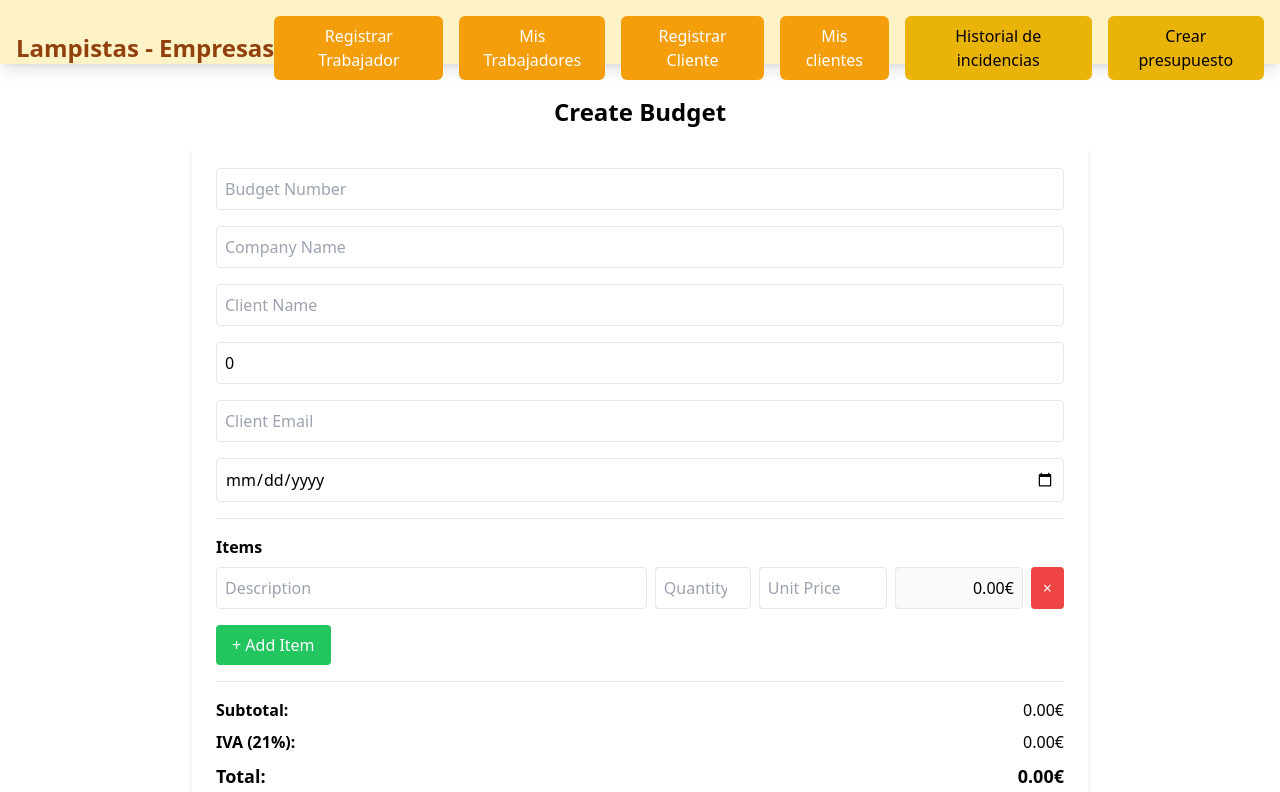
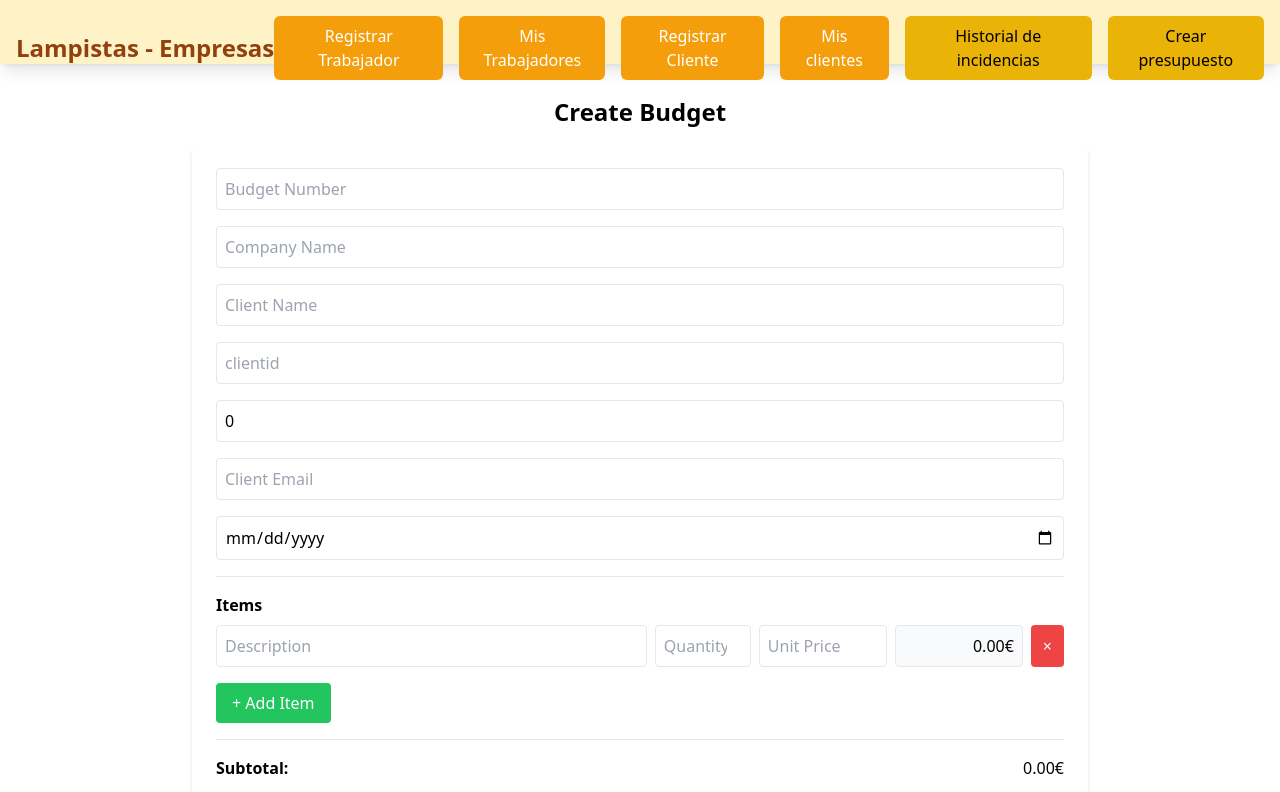
Before and after one commit to manuelguirado/lampistas, a React (Vite) app in the folder lampistas/: page /company/crear-presupuesto in a window 1280 px wide. Shown: the top 792 px of the page. Built offline with nearby package versions, Linux system fonts and the light colour scheme; sample sign-in values are in the browser's storage.

Commit message:
feat: add budget creation functionality with form handling and item management

```diff
--- a/lampistas/package.json
+++ b/lampistas/package.json
@@ -16,7 +16,8 @@
     "react": "^19.2.0",
     "react-dom": "^19.2.0",
     "react-router": "^7.9.5",
-    "react-router-dom": "^7.9.5"
+    "react-router-dom": "^7.9.5",
+    "zod-schema": "^0.0.1"
   },
   "devDependencies": {
     "@eslint/js": "^9.39.1",
--- a/lampistas/src/pages/companies/createBudget.tsx
+++ b/lampistas/src/pages/companies/createBudget.tsx
@@ -1,44 +1,84 @@
 import BudgetPDFButton from "./components/budgetPDFButton";
 import Header from '../companies/components/header';
 import { useState } from 'react';
+import type { ItemType } from '../../types/itemType';
+import type { FormData } from '../../types/formData';
+import { useNavigate } from "react-router";
 
-type Item = {
-    description: string;
-    quantity: number;
-    unitPrice: number;
-};
 
-type FormData = {
-    clientName: string;
-    clientEmail: string;
-    clientID: number;
-    date: string;
-    items: Item[];
-    budgetNumber: string;
-    companyName: string;
-    incidentID: number;
-};
+
 
 function CreateBudget() {
+    const navigate = useNavigate();
     const [formData, setFormData] = useState<FormData>({
         incidentID : 0,
         clientName: "",
         clientEmail: "",
         clientID: 0,
         date: "",
-        items: [{ description: "", quantity: 0, unitPrice: 0 }],
+        items: [{ description: "", quantity: 0, unitPrice: 0, total: 0 }],
         budgetNumber: "",
         companyName: "",
+        subtotal: 0,
+        tax: 0,
+        totalAmmount: 0
     });
+    function handleSubmit(event: React.FormEvent<HTMLFormElement>) {
+        event.preventDefault();
+        const token = localStorage.getItem('companyToken');
+
+        const { itemsWithTotal, subtotal, tax, total } = calculateTotals();
+
+        fetch('http://localhost:3000/company/CreateBudget', {
+            method: 'POST',
+            headers: {
+                'Content-Type': 'application/json',
+                'Authorization': `Bearer ${token}`
+            },
+            body: JSON.stringify({
+                budgetNumber: formData.budgetNumber,
+                userID: formData.clientID,
+                items: itemsWithTotal,
+                subtotal: subtotal,
+                tax: tax,
+                totalAmount: total,
+                incidentID: formData.incidentID || undefined,
+                description: `Presupuesto ${formData.budgetNumber} para ${formData.clientName}`,
+            }),
+        })
+        .then((response) => response.json())
+        .then(() => {
+            alert('Presupuesto creado exitosamente!');
+            // Resetear formulario
+            navigate('/company/dashboard');
+            setFormData({
+                incidentID: 0,
+                clientName: "",
+                clientEmail: "",
+                clientID: 0,
+                date: "",
+                items: [{ description: "", quantity: 0, unitPrice: 0, total: 0 }],
+                budgetNumber: "",
+                companyName: "",
+                subtotal: 0,
+                tax: 0,
+                totalAmmount: total
+            });
+        })
+        .catch((error) => {
+            console.error('Error creating budget:', error);
+            alert('Error al crear el presupuesto');
+        });
+    }
 
     function handleAddItem() {
         setFormData({
             ...formData,
-            items: [...formData.items, { description: "", quantity: 0, unitPrice: 0 }]
+            items: [...formData.items, { description: "", quantity: 0, unitPrice: 0 , total: 0}],
         });
     }
 
-    function handleItemChange(index: number, field: keyof Item, value: string | number) {
+    function handleItemChange(index: number, field: keyof ItemType, value: string | number) {
         const newItems = [...formData.items];
         newItems[index] = { ...newItems[index], [field]: value };
         setFormData({ ...formData, items: newItems });
@@ -81,7 +121,7 @@ function CreateBudget() {
             <h2 className="text-2xl font-bold p-4">Create Budget</h2>
 
             <div className="w-full max-w-4xl">
-                <form className='flex flex-col space-y-4 bg-white p-6 rounded-lg shadow-md'>
+                <form className='flex flex-col space-y-4 bg-white p-6 rounded-lg shadow-md' onSubmit={handleSubmit}>
                     <input
                         type="text"
                         placeholder="Budget Number"
@@ -105,6 +145,14 @@ function CreateBudget() {
                         onChange={(e) => setFormData({ ...formData, clientName: e.target.value })}
                         className="border p-2 rounded"
                         required
+                    />
+                    <input
+                    type="text"
+                    placeholder="clientid"
+                    value={formData.clientID || ''}
+                    onChange={(e) => setFormData({ ...formData, clientID: Number(e.target.value)})}
+                    className="border p-2 rounded"
+                    required
                     />
                     <input
                         type="number"
@@ -183,20 +231,21 @@ function CreateBudget() {
                     <div className="border-t pt-4 mt-4 space-y-2">
                         <div className="flex justify-between">
                             <span className="font-semibold">Subtotal:</span>
-                            <span>{subtotal.toFixed(2)}€</span>
+                            <span>{subtotal.toFixed(2)}€</span> {/* ✅ Usar el calculado */}
                         </div>
                         <div className="flex justify-between">
                             <span className="font-semibold">IVA (21%):</span>
-                            <span>{tax.toFixed(2)}€</span>
+                            <span>{tax.toFixed(2)}€</span> {/* ✅ Usar el calculado */}
                         </div>
                         <div className="flex justify-between text-lg font-bold">
                             <span>Total:</span>
-                            <span>{total.toFixed(2)}€</span>
+                            <span>{total.toFixed(2)}€</span> {/* ✅ Usar el calculado */}
                         </div>
                     </div>
+                    <button type="submit" className=" bg-blue-500 text-white px-4 py-3 rounded hover:bg-blue-600 m5-4 font-semibold">Crear Presupuesto </button>
                 </form>
 
-                <div className="mt-4 flex justify-center">
+                <div className="mt-4 flex justify-center flex-row gap-20">
                     <BudgetPDFButton budgetData={getBudgetData()} />
                 </div>
             </div>
--- /dev/null
+++ b/lampistas/src/types/formData.ts
@@ -0,0 +1,14 @@
+import type { ItemType } from '../types/itemType';
+export type FormData = {
+    clientName: string;
+    clientEmail: string;
+    clientID: number;
+    date: string;
+    items: ItemType[];
+    budgetNumber: string;
+    companyName: string;
+    incidentID: number;
+    subtotal: number;
+    tax: number;
+    totalAmmount: number;
+};
--- /dev/null
+++ b/lampistas/src/types/itemType.ts
@@ -0,0 +1,6 @@
+export type ItemType = {
+  description: string;
+  quantity: number;
+  unitPrice: number;
+  total: number;
+};
```
Also changed, not shown: 1 other file (tests, documents, lock files or other folders).
